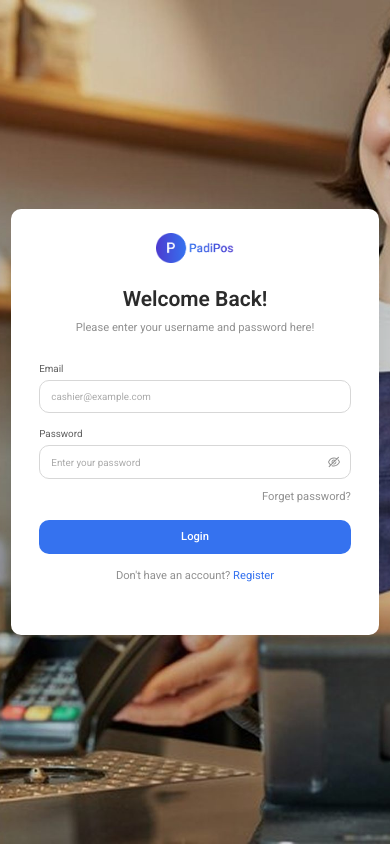
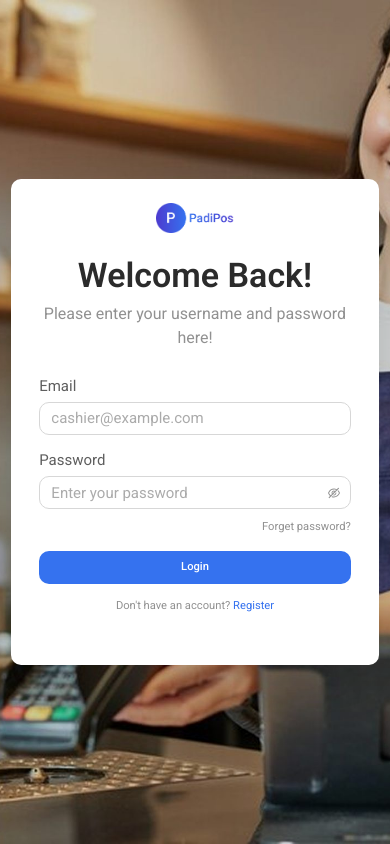
Before and after one commit to royhanmh/padipos, a React (Vite) app in the folder frontend/: page /login in a window 390 px wide. Built offline with nearby package versions, Linux system fonts and the light colour scheme; no server answers.

Commit message:
style(auth): increase login card/form text size

```diff
--- a/frontend/src/components/DefaultInputComponent.jsx
+++ b/frontend/src/components/DefaultInputComponent.jsx
@@ -10,7 +10,7 @@ const DefaultInputComponent = ({
   onChange,
   helpText,
   error,
-  helpTextClassName = "mt-1.5 text-xs text-[#919191] md:mt-2 md:text-sm",
+  helpTextClassName = "mt-1.5 text-[14px] text-[#919191] md:mt-2 md:text-[15px]",
   ...rest
 }) => {
   const [showPassword, setShowPassword] = useState(false);
@@ -19,7 +19,7 @@ const DefaultInputComponent = ({
   return (
     <div className="mb-5 flex flex-col">
       {label ? (
-        <label htmlFor={id} className="mb-1.5 text-sm text-[#5E5E5E]">
+        <label htmlFor={id} className="mb-1.5 text-[15px] text-[#5E5E5E]">
           {label}
         </label>
       ) : null}
@@ -30,7 +30,7 @@ const DefaultInputComponent = ({
           placeholder={placeholder}
           value={value}
           onChange={onChange}
-          className={`h-12 w-full rounded-[10px] border bg-white px-4 pr-11 text-sm text-[#2B2B2B] placeholder:text-[#ABABAB] outline-none transition duration-200 focus:ring-2 md:h-13 md:px-5 md:pr-12 md:text-base ${
+          className={`h-12 w-full rounded-[10px] border bg-white px-4 pr-11 text-[15px] text-[#2B2B2B] placeholder:text-[#ABABAB] outline-none transition duration-200 focus:ring-2 md:h-13 md:px-5 md:pr-12 md:text-[18px] ${
             error
               ? "border-[#F04438] focus:border-[#F04438] focus:ring-[#FEE4E2]"
               : "border-[#D7D7D7] focus:border-[#C2D4FA] focus:ring-[#C2D4FA]"
@@ -53,7 +53,7 @@ const DefaultInputComponent = ({
           </button>
         ) : null}
       </div>
-      {error ? <p className="mt-1.5 text-xs text-[#F04438] md:mt-2 md:text-sm">{error}</p> : null}
+      {error ? <p className="mt-1.5 text-[14px] text-[#F04438] md:mt-2 md:text-[15px]">{error}</p> : null}
       {helpText ? <p className={helpTextClassName}>{helpText}</p> : null}
     </div>
   );
--- a/frontend/src/components/LoginCardComponent.jsx
+++ b/frontend/src/components/LoginCardComponent.jsx
@@ -16,10 +16,10 @@ const LoginCardComponent = ({
           src={logoSrc}
           alt={logoAlt}
         />
-        <h1 className="mb-2.5 text-4xl font-semibold text-[#2B2B2B] max-lg:text-3xl">
+        <h1 className="mb-2.5 text-4xl font-semibold text-[#2B2B2B] max-lg:text-[34px]">
           {title}
         </h1>
-        <p className="text-[17px] text-[#919191] max-lg:text-base">{subtitle}</p>
+        <p className="text-[19px] text-[#919191] max-lg:text-[16px]">{subtitle}</p>
       </div>
 
       <div className="mt-14 px-6 max-lg:mt-9 max-lg:px-3">
```
